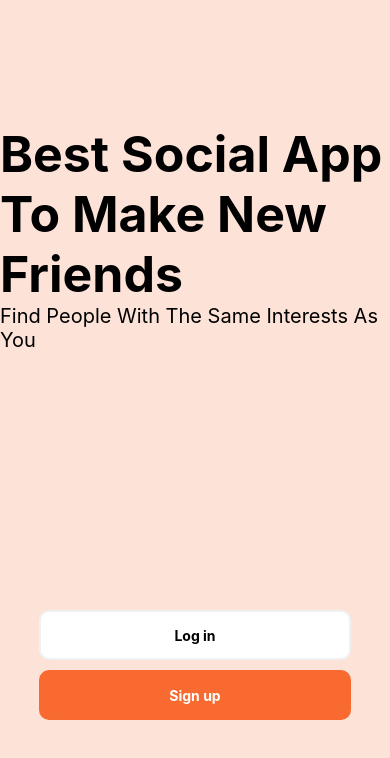
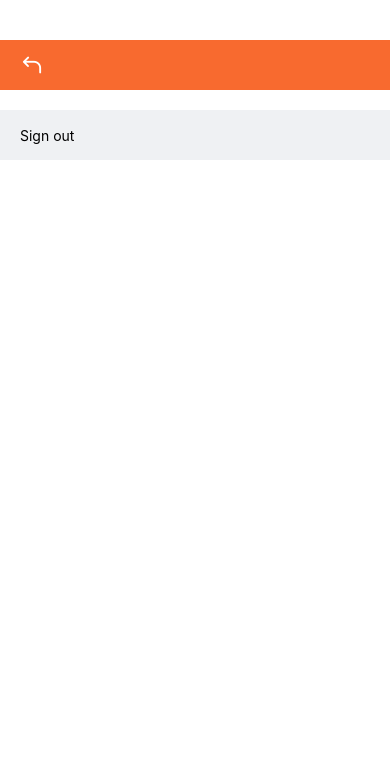
Before and after one commit to nafiu-dev/hahaha, a React Native app in the folder frontend/: screen /SettingsScreen in a window 390 px wide. Shown: the top 758 px of the page. Built offline with nearby package versions, Linux system fonts and the light colour scheme.

Commit message:
added new settings screen, removed all transition animations

```diff
--- a/frontend/App.js
+++ b/frontend/App.js
@@ -11,13 +11,14 @@
 import ProfileScreen from "./screens/ProfileScreen";
 import MessageViewScreen from "./screens/MessageViewScreen";
 import PostViewScreen from "./screens/PostViewScreen";
+import SettingsScreen from "./screens/SettingsScreen";
 
 const Stack = createNativeStackNavigator();
 
 export default function App() {
 	return (
 		<NavigationContainer>
-			<Stack.Navigator>
+			<Stack.Navigator screenOptions={{ animation: "none" }}>
 				<Stack.Screen
 					options={{ headerShown: false }}
 					name="WelcomeScreen"
@@ -68,6 +69,11 @@
 					name="PostViewScreen"
 					component={PostViewScreen}
 				/>
+				<Stack.Screen
+					options={{ headerShown: false }}
+					name="SettingsScreen"
+					component={SettingsScreen}
+				/>
 			</Stack.Navigator>
 		</NavigationContainer>
 	);
--- a/frontend/components/Header.js
+++ b/frontend/components/Header.js
@@ -1,19 +1,24 @@
 import React from "react";
-import { View, StyleSheet, Text } from "react-native";
+import { View, StyleSheet, Text, TouchableOpacity } from "react-native";
 import AntDesign from "@expo/vector-icons/AntDesign";
 import Colors from "../libraries/Colors";
+import { useNavigation } from "@react-navigation/native";
 
 function Header(props) {
+	const navigation = useNavigation();
+
 	return (
 		<View style={styles.container}>
 			<Text style={styles.name}>Piqobe</Text>
 			<View style={styles.headerButtons}>
+				<TouchableOpacity onPress={() => navigation.replace("SettingsScreen")}>
 					<AntDesign
 						name="setting"
 						size={24}
 						color={Colors.black}
 						style={styles.settings}
 					/>
+				</TouchableOpacity>
 				<AntDesign
 					name="bells"
 					size={24}
--- a/frontend/screens/ProfileScreen.js
+++ b/frontend/screens/ProfileScreen.js
@@ -7,7 +7,7 @@
 	ScrollView,
 } from "react-native";
 import Colors from "../libraries/Colors";
-import FontAwesome from "@expo/vector-icons/FontAwesome";
+import AntDesign from "@expo/vector-icons/AntDesign";
 import Navigation from "../components/Navigation";
 
 function ProfileScreen(props) {
@@ -36,18 +36,7 @@
 					<Text style={styles.followButtonText}>Follow</Text>
 				</TouchableOpacity>
 				<TouchableOpacity style={styles.sendMessage}>
-					<FontAwesome name="envelope" size={20} color={Colors.black} />
-				</TouchableOpacity>
-			</View>
-			<View style={styles.postSelector}>
-				<TouchableOpacity style={styles.postSelectorButton}>
-					<Text style={styles.postSelectorButtonText}>Photos</Text>
-				</TouchableOpacity>
-				<TouchableOpacity style={styles.postSelectorButton}>
-					<Text style={styles.postSelectorButtonText}>Video</Text>
-				</TouchableOpacity>
-				<TouchableOpacity style={styles.postSelectorButton}>
-					<Text style={styles.postSelectorButtonText}>Tagged</Text>
+					<AntDesign name="message1" size={20} color={Colors.black} />
 				</TouchableOpacity>
 			</View>
 			<ScrollView showsVerticalScrollIndicator={false}>
@@ -109,6 +98,7 @@
 	followButtons: {
 		flexDirection: "row",
 		marginTop: 20,
+		marginBottom: 20,
 	},
 	followButton: {
 		backgroundColor: Colors.orange,
@@ -130,17 +120,6 @@
 		borderRadius: 10,
 		backgroundColor: Colors.grey,
 	},
-	postSelector: {
-		flexDirection: "row",
-		alignItems: "center",
-		justifyContent: "space-around",
-		backgroundColor: Colors.grey,
-		height: 50,
-		width: "80%",
-		borderRadius: 10,
-		marginTop: 20,
-		marginBottom: 20,
-	},
 	posts: {
 		flexDirection: "row",
 		flexWrap: "wrap",
--- /dev/null
+++ b/frontend/screens/SettingsScreen.js
@@ -0,0 +1,62 @@
+import React from "react";
+import {
+	View,
+	StyleSheet,
+	TouchableOpacity,
+	Text,
+	ScrollView,
+} from "react-native";
+import { useNavigation } from "@react-navigation/native";
+import AntDesign from "@expo/vector-icons/AntDesign";
+import Colors from "../libraries/Colors";
+
+function SettingsScreen(props) {
+	const navigation = useNavigation();
+
+	return (
+		<View style={styles.container}>
+			<View style={styles.header}>
+				<TouchableOpacity onPress={() => navigation.replace("HomeScreen")}>
+					<AntDesign name="back" size={24} color={Colors.white} />
+				</TouchableOpacity>
+			</View>
+			<ScrollView>
+				<View style={styles.settingsList}>
+					<TouchableOpacity
+						onPress={() => navigation.replace("LoginScreen")}
+						style={styles.signoutTab}>
+						<Text>Sign out</Text>
+					</TouchableOpacity>
+				</View>
+			</ScrollView>
+		</View>
+	);
+}
+
+const styles = StyleSheet.create({
+	container: {
+		flex: 1,
+		paddingTop: 40,
+		backgroundColor: Colors.white,
+	},
+	header: {
+		height: 50,
+		backgroundColor: Colors.orange,
+		justifyContent: "center",
+		paddingLeft: 20,
+	},
+	settingsList: {
+		marginTop: 20,
+		alignItems: "flex-start",
+		width: "100%",
+	},
+	signoutTab: {
+		justifyContent: "center",
+		paddingLeft: 20,
+		height: 50,
+		width: "100%",
+		backgroundColor: Colors.grey,
+	},
+});
+
+export default SettingsScreen;
```
Lines whose indentation alone changed are shown as unchanged.
